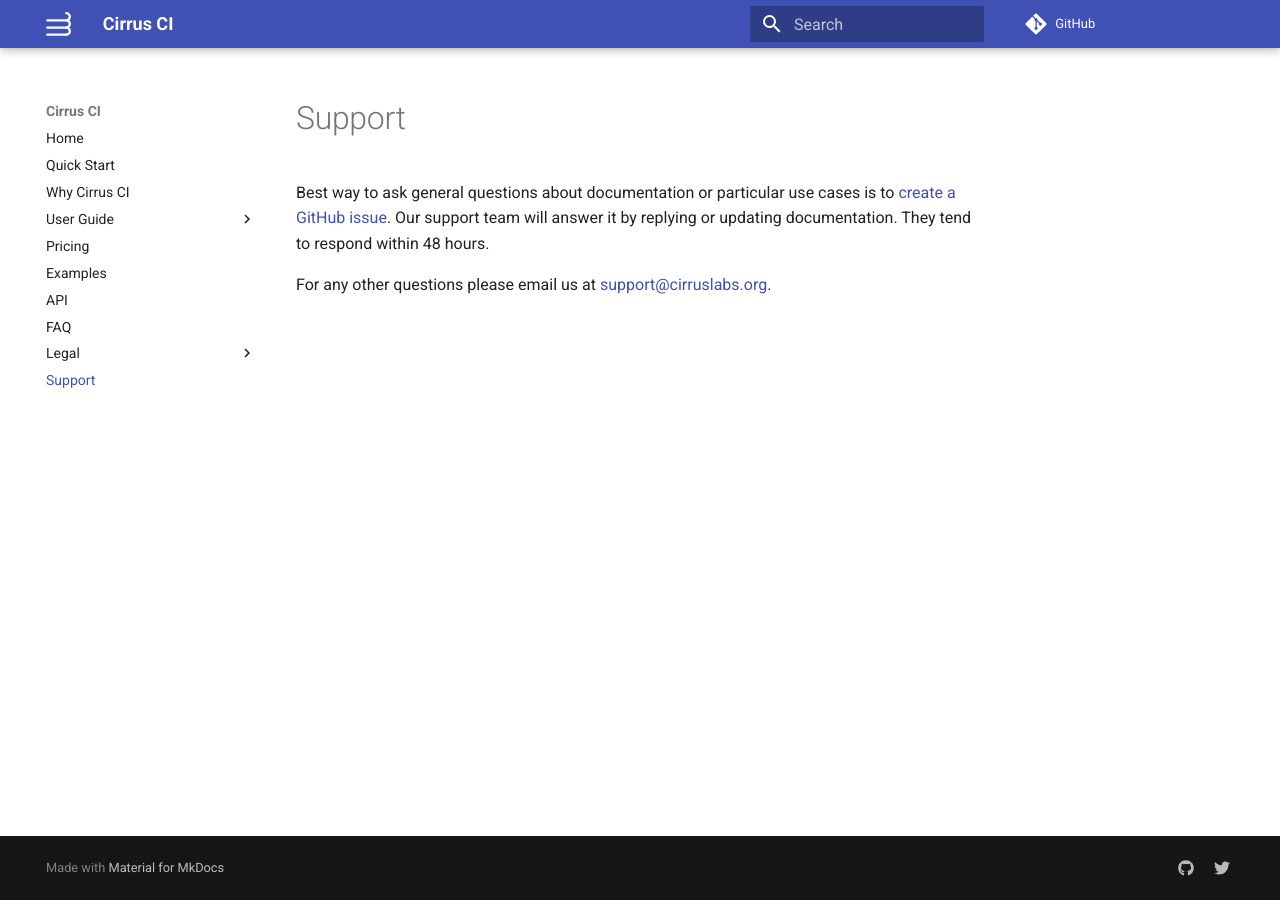
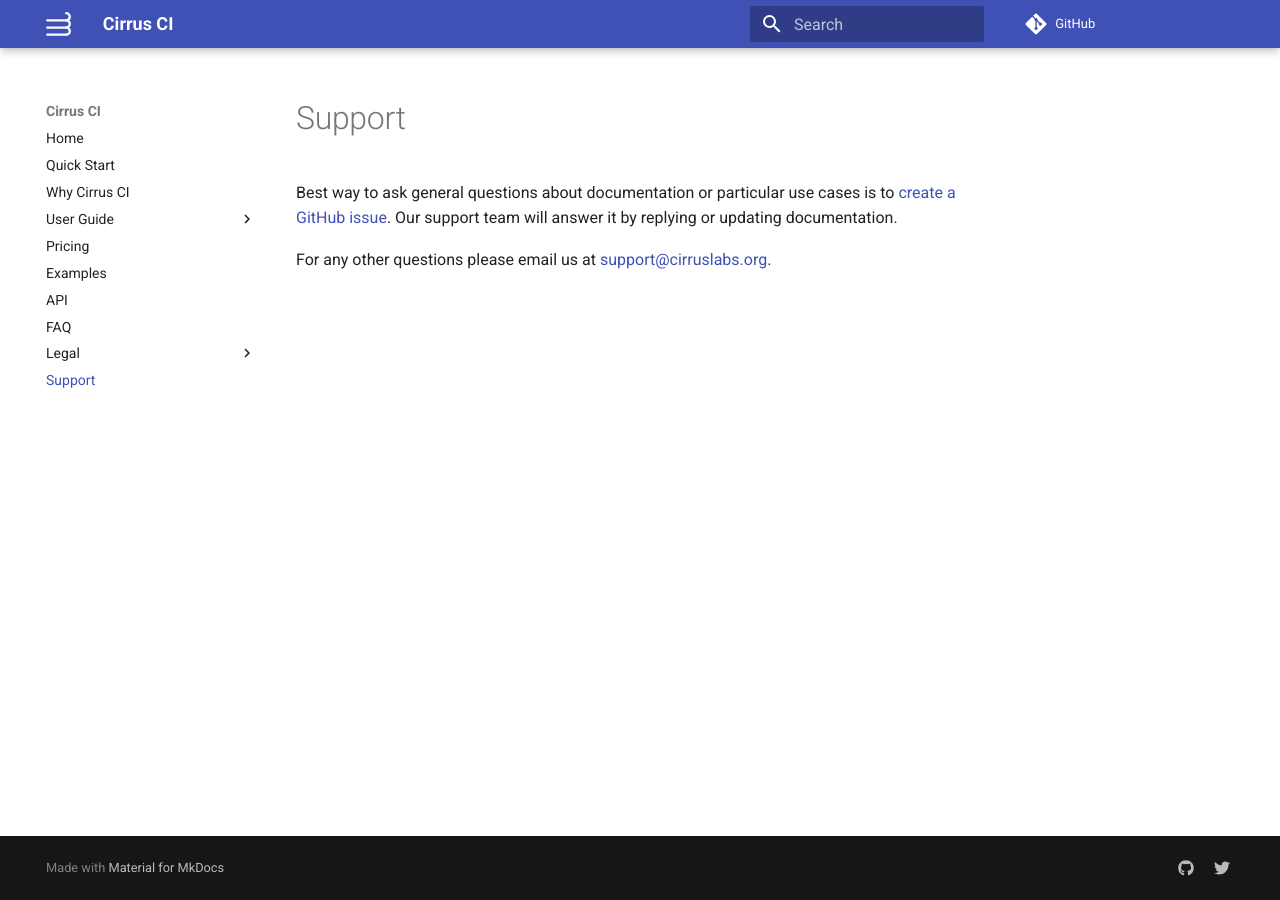
Before and after one commit to cirruslabs/cirrus-ci-docs, an MkDocs documentation site: the page built from docs/support.md, in a window 1280 px wide. Built offline with MkDocs 1.6.1 and Material for MkDocs 9.7.7, drawn with Linux system fonts in a browser that asks for light colours; comment, search, counter and statistics services are not loaded.

Commit message:
Update support.md

```diff
--- a/docs/support.md
+++ b/docs/support.md
@@ -1,6 +1,6 @@
 # Support
 
 Best way to ask general questions about documentation or particular use cases is to [create a GitHub issue](https://github.com/cirruslabs/cirrus-ci-com/issues/new).
-Our support team will answer it by replying or updating documentation. They tend to respond within 48 hours.
+Our support team will answer it by replying or updating documentation.
 
 For any other questions please email us at [support@cirruslabs.org](mailto:support+ci@cirruslabs.org).
```
